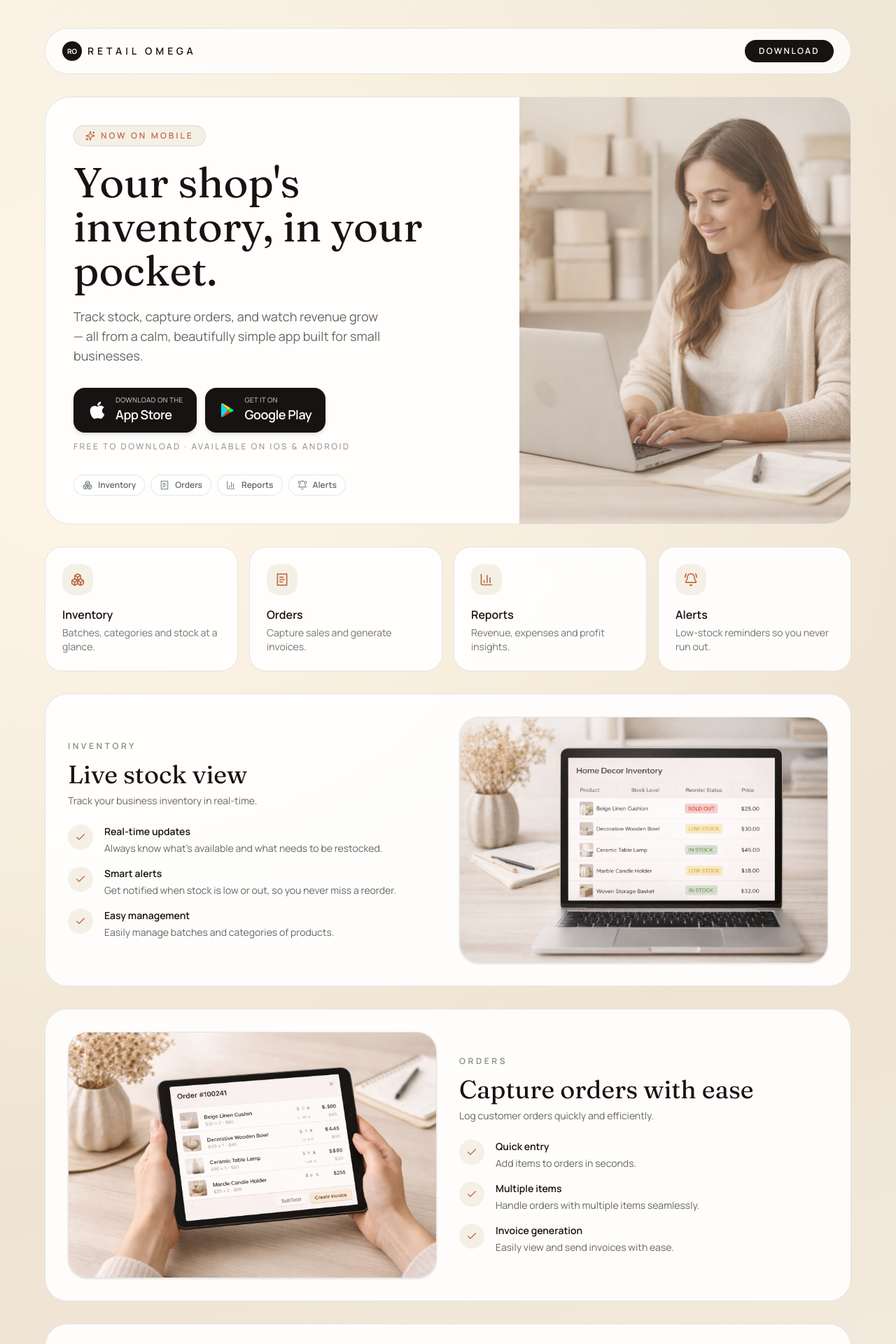
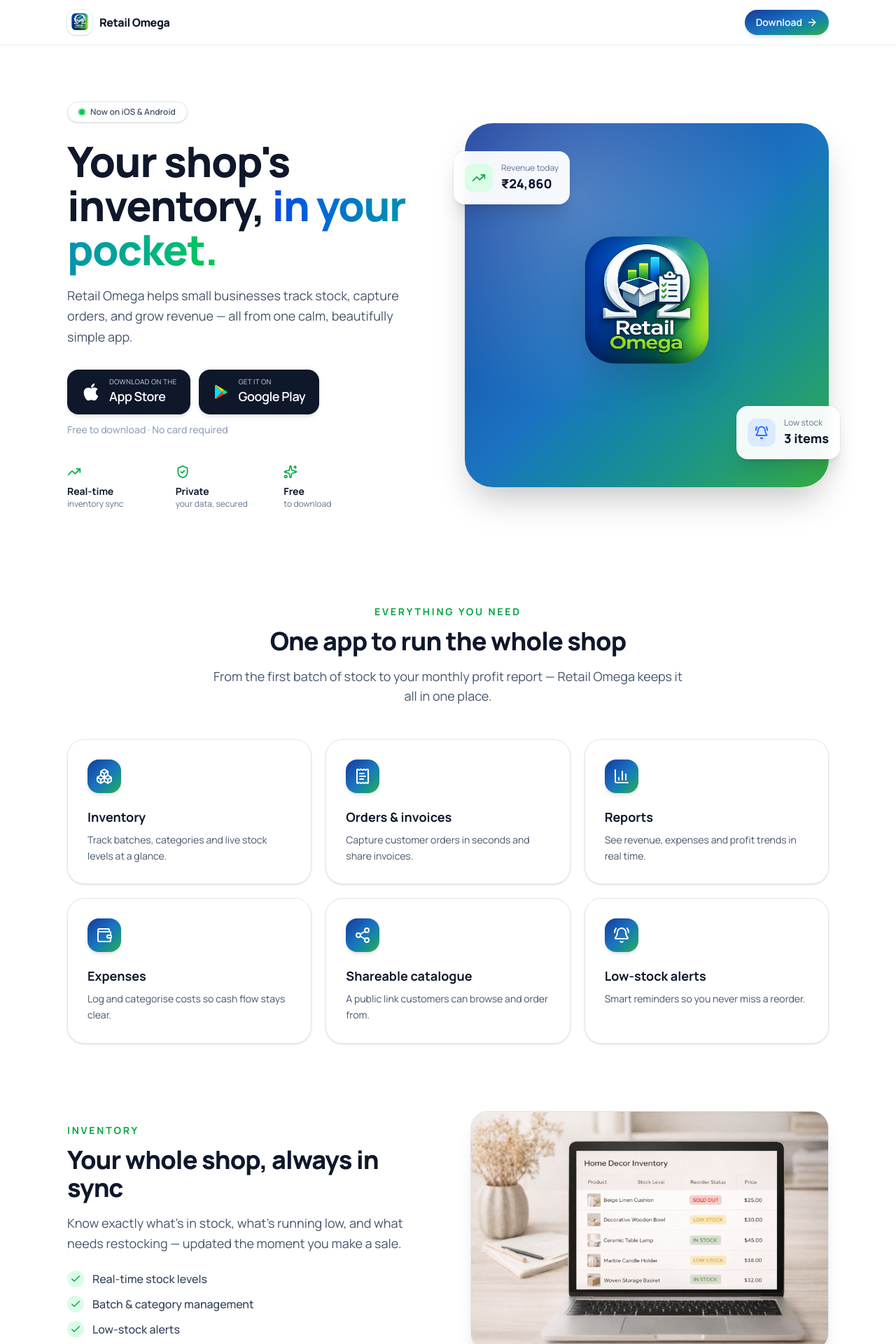
Before and after one commit to ashishthoppil/retail-erp, a Next.js app: page / in a window 1280 px wide. Shown: the top 1920 px of the page at 70% size. Built offline with nearby package versions, Linux system fonts and the light colour scheme.

Commit message:
Changes to homepage and catalogue

```diff
--- a/app/catalog/page.js
+++ b/app/catalog/page.js
@@ -5,9 +5,9 @@ export default function CatalogPage() {
   return (
     <Suspense
       fallback={
-        <div className="min-h-screen px-6 py-12 sm:px-10">
-          <div className="mx-auto w-full max-w-6xl rounded-[32px] border border-black/10 bg-white/85 p-8 shadow-[var(--shadow)]">
-            <p className="text-sm text-black/60">Loading catalogue...</p>
+        <div className="min-h-screen bg-white px-6 py-12 sm:px-10">
+          <div className="mx-auto w-full max-w-6xl rounded-3xl border border-slate-200 bg-white p-8 shadow-xl">
+            <p className="text-sm text-slate-500">Loading catalogue...</p>
           </div>
         </div>
       }
--- a/app/components/StoreBadges.jsx
+++ b/app/components/StoreBadges.jsx
@@ -38,17 +38,26 @@ function PlayLogo({ className }) {
   );
 }
 
-export default function StoreBadges({ className = "", align = "start" }) {
+export default function StoreBadges({
+  className = "",
+  align = "start",
+  variant = "dark",
+}) {
   const justify = align === "center" ? "justify-center" : "justify-start";
+  const base =
+    variant === "light"
+      ? "bg-white text-slate-900 ring-1 ring-black/5"
+      : "bg-slate-900 text-white";
+  const sub = variant === "light" ? "text-slate-500" : "text-white/70";
   return (
     <div className={`flex flex-wrap items-center gap-3 ${justify} ${className}`}>
       <a
         href={APP_STORE_URL}
-        className="group inline-flex items-center gap-3 rounded-2xl bg-[color:var(--ink)] px-5 py-3 text-white shadow-md transition hover:-translate-y-0.5 hover:shadow-lg"
+        className={`group inline-flex items-center gap-3 rounded-2xl px-5 py-3 shadow-md transition hover:-translate-y-0.5 hover:shadow-xl ${base}`}
       >
         <AppleLogo className="h-7 w-7" />
         <span className="flex flex-col leading-none">
-          <span className="text-[10px] font-medium uppercase tracking-wide text-white/70">
+          <span className={`text-[10px] font-medium uppercase tracking-wide ${sub}`}>
             Download on the
           </span>
           <span className="mt-0.5 text-lg font-semibold tracking-tight">
@@ -59,11 +68,11 @@ export default function StoreBadges({ className = "", align = "start" }) {
 
       <a
         href={PLAY_STORE_URL}
-        className="group inline-flex items-center gap-3 rounded-2xl bg-[color:var(--ink)] px-5 py-3 text-white shadow-md transition hover:-translate-y-0.5 hover:shadow-lg"
+        className={`group inline-flex items-center gap-3 rounded-2xl px-5 py-3 shadow-md transition hover:-translate-y-0.5 hover:shadow-xl ${base}`}
       >
         <PlayLogo className="h-6 w-6" />
         <span className="flex flex-col leading-none">
-          <span className="text-[10px] font-medium uppercase tracking-wide text-white/70">
+          <span className={`text-[10px] font-medium uppercase tracking-wide ${sub}`}>
             Get it on
           </span>
           <span className="mt-0.5 text-lg font-semibold tracking-tight">
--- a/app/page.js
+++ b/app/page.js
@@ -1,268 +1,322 @@
 import {
+  ArrowRight,
   BarChart3,
   BellRing,
   Boxes,
-  CheckIcon,
+  Check,
   ReceiptText,
+  Share2,
+  ShieldCheck,
   Sparkles,
+  TrendingUp,
+  Wallet,
 } from "lucide-react";
 import StoreBadges from "./components/StoreBadges";
 
-const featureSections = [
-  {
-    eyebrow: "Inventory",
-    title: "Live stock view",
-    description: "Track your business inventory in real-time.",
-    image: "/images/live-stock.png",
-    points: [
-      {
-        title: "Real-time updates",
-        description:
-          "Always know what's available and what needs to be restocked.",
-      },
-      {
-        title: "Smart alerts",
-        description:
-          "Get notified when stock is low or out, so you never miss a reorder.",
-      },
-      {
-        title: "Easy management",
-        description: "Easily manage batches and categories of products.",
-      },
-    ],
-  },
-  {
-    eyebrow: "Orders",
-    title: "Capture orders with ease",
-    description: "Log customer orders quickly and efficiently.",
-    image: "/images/orders.png",
-    reverse: true,
-    points: [
-      {
-        title: "Quick entry",
-        description: "Add items to orders in seconds.",
-      },
-      {
-        title: "Multiple items",
-        description: "Handle orders with multiple items seamlessly.",
-      },
-      {
-        title: "Invoice generation",
-        description: "Easily view and send invoices with ease.",
-      },
-    ],
-  },
-  {
-    eyebrow: "Finance",
-    title: "Track revenue and expenses",
-    description: "Monitor your cash flow in one place.",
-    image: "/images/reports.png",
-    points: [
-      {
-        title: "Revenue insights",
-        description: "Keep track of your sales and revenue growth.",
-      },
-      {
-        title: "Expense tracking",
-        description: "Monitor and categorize outgoing costs.",
-      },
-      {
-        title: "Analyze profits",
-        description: "Easily view profits and losses over time.",
-      },
-    ],
-  },
-];
+const BRAND_GRADIENT = "bg-gradient-to-br from-[#16399c] via-[#1b73c0] to-[#36ab3b]";
 
-const highlights = [
+const features = [
   {
     icon: Boxes,
     title: "Inventory",
-    description: "Batches, categories and stock at a glance.",
+    description:
+      "Track batches, categories and live stock levels at a glance.",
   },
   {
     icon: ReceiptText,
-    title: "Orders",
-    description: "Capture sales and generate invoices.",
+    title: "Orders & invoices",
+    description: "Capture customer orders in seconds and share invoices.",
   },
   {
     icon: BarChart3,
     title: "Reports",
-    description: "Revenue, expenses and profit insights.",
+    description: "See revenue, expenses and profit trends in real time.",
+  },
+  {
+    icon: Wallet,
+    title: "Expenses",
+    description: "Log and categorise costs so cash flow stays clear.",
+  },
+  {
+    icon: Share2,
+    title: "Shareable catalogue",
+    description: "A public link customers can browse and order from.",
   },
   {
     icon: BellRing,
-    title: "Alerts",
-    description: "Low-stock reminders so you never run out.",
+    title: "Low-stock alerts",
+    description: "Smart reminders so you never miss a reorder.",
   },
+];
+
+const showcase = [
+  {
+    eyebrow: "Inventory",
+    title: "Your whole shop, always in sync",
+    description:
+      "Know exactly what's in stock, what's running low, and what needs restocking — updated the moment you make a sale.",
+    image: "/images/live-stock.png",
+    points: ["Real-time stock levels", "Batch & category management", "Low-stock alerts"],
+  },
+  {
+    eyebrow: "Orders",
+    title: "Capture every sale in seconds",
+    description:
+      "Add multiple items, generate clean invoices, and keep a tidy record of every order — right from your phone.",
+    image: "/images/orders.png",
+    reverse: true,
+    points: ["Quick multi-item entry", "Instant invoices", "Full order history"],
+  },
+  {
+    eyebrow: "Finance",
+    title: "Revenue and expenses, crystal clear",
+    description:
+      "Watch your cash flow in one calm dashboard. Track income, categorise expenses, and see profit at a glance.",
+    image: "/images/reports.png",
+    points: ["Revenue insights", "Expense tracking", "Profit & loss over time"],
+  },
+];
+
+const stats = [
+  { icon: TrendingUp, label: "Real-time", sub: "inventory sync" },
+  { icon: ShieldCheck, label: "Private", sub: "your data, secured" },
+  { icon: Sparkles, label: "Free", sub: "to download" },
 ];
 
 export default function Home() {
   return (
-    <div className="min-h-screen px-4 py-6 sm:px-10 sm:py-10">
-      <div className="mx-auto w-full max-w-6xl space-y-6 sm:space-y-8">
+    <div className="relative min-h-screen overflow-hidden bg-white text-slate-900">
+      {/* Ambient background */}
+      <div className="pointer-events-none absolute inset-0 -z-10">
+        <div className="absolute -left-40 -top-40 h-[32rem] w-[32rem] rounded-full bg-blue-500/15 blur-3xl" />
+        <div className="absolute -right-40 top-20 h-[32rem] w-[32rem] rounded-full bg-green-500/15 blur-3xl" />
+      </div>
+
       {/* Nav */}
-        <header className="flex w-full items-center justify-between rounded-full border border-black/10 bg-white/80 px-6 py-4 backdrop-blur">
-          <div className="flex items-center gap-2 text-sm font-semibold uppercase tracking-[0.35em] text-[color:var(--ink)]">
-            <span className="flex h-7 w-7 items-center justify-center rounded-full bg-[color:var(--ink)] text-[10px] font-bold tracking-normal text-white">
-              RO
+      <header className="sticky top-0 z-30 border-b border-slate-200/70 bg-white/80 backdrop-blur-xl">
+        <div className="mx-auto flex max-w-6xl items-center justify-between px-5 py-3.5 sm:px-8">
+          <div className="flex items-center gap-2.5">
+            <img
+              src="/images/logo.png"
+              alt="Retail Omega"
+              className="h-9 w-9 rounded-xl shadow-sm ring-1 ring-black/5"
+            />
+            <span className="text-base font-extrabold tracking-tight text-slate-900">
+              Retail Omega
             </span>
-            Retail Omega
           </div>
           <a
             href="#download"
-            className="hidden rounded-full bg-[color:var(--ink)] px-5 py-2 text-xs font-semibold uppercase tracking-[0.2em] text-white transition hover:opacity-90 sm:inline-flex"
+            className={`inline-flex items-center gap-1.5 rounded-full px-4 py-2 text-sm font-semibold text-white shadow-md transition hover:opacity-90 ${BRAND_GRADIENT}`}
           >
             Download
+            <ArrowRight className="h-4 w-4" />
           </a>
+        </div>
       </header>
 
       {/* Hero */}
-        <section className="relative overflow-hidden rounded-[36px] border border-black/10 bg-white/90">
-          <div className="grid gap-6 lg:grid-cols-[0.58fr_0.42fr]">
-            <div className="relative z-10 p-8 sm:p-10 lg:pr-0">
-              <span className="inline-flex items-center gap-2 rounded-full border border-black/10 bg-[color:var(--cream)] px-4 py-1.5 text-xs font-semibold uppercase tracking-[0.25em] text-[color:var(--copper)]">
-                <Sparkles className="h-3.5 w-3.5" />
-                Now on mobile
+      <section className="mx-auto grid max-w-6xl items-center gap-12 px-5 pb-10 pt-12 sm:px-8 sm:pt-20 lg:grid-cols-2">
+        <div>
+          <span className="inline-flex items-center gap-2 rounded-full border border-slate-200 bg-white px-4 py-1.5 text-xs font-semibold text-slate-600 shadow-sm">
+            <span className="relative flex h-2 w-2">
+              <span className="absolute inline-flex h-full w-full animate-ping rounded-full bg-green-500 opacity-75" />
+              <span className="relative inline-flex h-2 w-2 rounded-full bg-green-500" />
             </span>
-              <h1 className="mt-5 font-serif text-4xl leading-[1.05] text-[color:var(--ink)] sm:text-5xl lg:text-6xl">
-                Your shop's inventory, in your pocket.
+            Now on iOS &amp; Android
+          </span>
+
+          <h1 className="mt-6 text-4xl font-extrabold leading-[1.05] tracking-tight text-slate-900 sm:text-5xl lg:text-6xl">
+            Your shop's inventory,{" "}
+            <span className="bg-gradient-to-r from-blue-700 to-green-500 bg-clip-text text-transparent">
+              in your pocket.
+            </span>
           </h1>
-              <p className="mt-5 max-w-md text-base text-black/60 sm:text-lg">
-                Track stock, capture orders, and watch revenue grow — all from a
-                calm, beautifully simple app built for small businesses.
+
+          <p className="mt-5 max-w-lg text-lg leading-relaxed text-slate-600">
+            Retail Omega helps small businesses track stock, capture orders, and
+            grow revenue — all from one calm, beautifully simple app.
           </p>
 
           <div className="mt-8">
             <StoreBadges />
-                <p className="mt-3 text-xs font-medium uppercase tracking-[0.2em] text-black/40">
-                  Free to download · Available on iOS & Android
+            <p className="mt-3 text-sm font-medium text-slate-400">
+              Free to download · No card required
             </p>
           </div>
 
-              <div className="mt-8 flex flex-wrap gap-2">
-                {highlights.map((item) => (
-                  <span
-                    key={item.title}
-                    className="inline-flex items-center gap-2 rounded-full border border-black/10 bg-white px-3 py-1.5 text-xs font-semibold text-black/60"
-                  >
-                    <item.icon className="h-3.5 w-3.5 text-[color:var(--sage)]" />
-                    {item.title}
-                  </span>
+          <div className="mt-10 grid max-w-md grid-cols-3 gap-4">
+            {stats.map((s) => (
+              <div key={s.label}>
+                <s.icon className="h-5 w-5 text-green-600" />
+                <p className="mt-2 text-sm font-bold text-slate-900">{s.label}</p>
+                <p className="text-xs text-slate-500">{s.sub}</p>
+              </div>
             ))}
           </div>
         </div>
 
-            <div className="relative min-h-[320px] lg:min-h-[460px]">
-              <div className="pointer-events-none absolute inset-0 bg-gradient-to-br from-[color:var(--clay)]/40 to-transparent" />
+        {/* Hero visual */}
+        <div className="relative mx-auto w-full max-w-md lg:max-w-none">
+          <div
+            className={`relative aspect-square overflow-hidden rounded-[2.5rem] p-8 shadow-2xl ${BRAND_GRADIENT}`}
+          >
+            <div className="absolute inset-0 bg-[radial-gradient(circle_at_30%_20%,rgba(255,255,255,0.25),transparent_55%)]" />
+            <div className="flex h-full items-center justify-center">
               <img
-                src="/images/hero.png"
-                alt="Retail Omega app"
-                className="h-full w-full object-cover"
+                src="/images/logo.png"
+                alt="Retail Omega app icon"
+                className="w-3/5 drop-shadow-2xl"
               />
+            </div>
+          </div>
+
+          {/* Floating cards */}
+          <div className="absolute -left-4 top-10 hidden rounded-2xl bg-white/95 p-4 shadow-xl ring-1 ring-black/5 backdrop-blur sm:block">
+            <div className="flex items-center gap-3">
+              <div className="flex h-10 w-10 items-center justify-center rounded-xl bg-green-100 text-green-600">
+                <TrendingUp className="h-5 w-5" />
+              </div>
+              <div>
+                <p className="text-xs text-slate-500">Revenue today</p>
+                <p className="text-lg font-extrabold text-slate-900">₹24,860</p>
+              </div>
+            </div>
+          </div>
+
+          <div className="absolute -right-4 bottom-10 hidden rounded-2xl bg-white/95 p-4 shadow-xl ring-1 ring-black/5 backdrop-blur sm:block">
+            <div className="flex items-center gap-3">
+              <div className="flex h-10 w-10 items-center justify-center rounded-xl bg-blue-100 text-blue-600">
+                <BellRing className="h-5 w-5" />
+              </div>
+              <div>
+                <p className="text-xs text-slate-500">Low stock</p>
+                <p className="text-lg font-extrabold text-slate-900">3 items</p>
+              </div>
+            </div>
           </div>
         </div>
       </section>
 
-        {/* Highlights strip */}
-        <section className="grid gap-4 sm:grid-cols-2 lg:grid-cols-4">
-          {highlights.map((item) => (
+      {/* Features */}
+      <section className="mx-auto max-w-6xl px-5 py-16 sm:px-8 sm:py-24">
+        <div className="mx-auto max-w-2xl text-center">
+          <p className="text-sm font-bold uppercase tracking-[0.2em] text-green-600">
+            Everything you need
+          </p>
+          <h2 className="mt-3 text-3xl font-extrabold tracking-tight text-slate-900 sm:text-4xl">
+            One app to run the whole shop
+          </h2>
+          <p className="mt-4 text-lg text-slate-600">
+            From the first batch of stock to your monthly profit report — Retail
+            Omega keeps it all in one place.
+          </p>
+        </div>
+
+        <div className="mt-12 grid gap-5 sm:grid-cols-2 lg:grid-cols-3">
+          {features.map((f) => (
             <div
-              key={item.title}
-              className="rounded-[24px] border border-black/10 bg-white/90 p-6 transition hover:-translate-y-1 hover:shadow-[var(--shadow)]"
+              key={f.title}
+              className="group rounded-3xl border border-slate-200 bg-white p-7 shadow-sm transition hover:-translate-y-1 hover:border-transparent hover:shadow-xl"
             >
-              <div className="flex h-11 w-11 items-center justify-center rounded-2xl bg-[color:var(--cream)] text-[color:var(--copper)]">
-                <item.icon className="h-5 w-5" />
+              <div
+                className={`flex h-12 w-12 items-center justify-center rounded-2xl text-white shadow-md ${BRAND_GRADIENT}`}
+              >
+                <f.icon className="h-6 w-6" />
               </div>
-              <p className="mt-4 font-semibold text-[color:var(--ink)]">
-                {item.title}
+              <h3 className="mt-5 text-lg font-bold text-slate-900">{f.title}</h3>
+              <p className="mt-2 text-sm leading-relaxed text-slate-600">
+                {f.description}
               </p>
-              <p className="mt-1 text-sm text-black/55">{item.description}</p>
+            </div>
+          ))}
+        </div>
+      </section>
+
+      {/* Showcase */}
+      <section className="mx-auto max-w-6xl space-y-20 px-5 pb-20 sm:px-8 sm:pb-28">
+        {showcase.map((s) => (
+          <div
+            key={s.title}
+            className="grid items-center gap-10 lg:grid-cols-2 lg:gap-16"
+          >
+            <div className={s.reverse ? "lg:order-2" : ""}>
+              <p className="text-sm font-bold uppercase tracking-[0.2em] text-green-600">
+                {s.eyebrow}
+              </p>
+              <h2 className="mt-3 text-3xl font-extrabold tracking-tight text-slate-900 sm:text-4xl">
+                {s.title}
+              </h2>
+              <p className="mt-4 text-lg leading-relaxed text-slate-600">
+                {s.description}
+              </p>
+              <ul className="mt-6 space-y-3">
+                {s.points.map((p) => (
+                  <li key={p} className="flex items-center gap-3 text-slate-700">
+                    <span className="flex h-6 w-6 items-center justify-center rounded-full bg-green-100 text-green-600">
+                      <Check className="h-4 w-4" />
+                    </span>
+                    <span className="font-medium">{p}</span>
+                  </li>
+                ))}
+              </ul>
+            </div>
+            <div className={s.reverse ? "lg:order-1" : ""}>
+              <div className="relative">
+                <div
+                  className={`absolute -inset-4 -z-10 rounded-[2.5rem] opacity-20 blur-2xl ${BRAND_GRADIENT}`}
+                />
+                <img
+                  src={s.image}
+                  alt={s.title}
+                  className="w-full rounded-3xl border border-slate-200 bg-white object-cover shadow-xl"
+                />
+              </div>
+            </div>
           </div>
         ))}
       </section>
 
-        {/* Feature sections */}
-        {featureSections.map((section) => (
-          <section
-            key={section.title}
-            className="grid gap-8 rounded-[32px] border border-black/10 bg-white/90 p-8 lg:grid-cols-2 lg:items-center"
+      {/* Download CTA */}
+      <section id="download" className="mx-auto max-w-6xl px-5 pb-20 sm:px-8">
+        <div
+          className={`relative overflow-hidden rounded-[2.5rem] px-6 py-16 text-center shadow-2xl sm:px-16 sm:py-20 ${BRAND_GRADIENT}`}
         >
-            <div className={section.reverse ? "lg:order-2" : ""}>
-              <p className="text-xs font-semibold uppercase tracking-[0.3em] text-[color:var(--sage)]">
-                {section.eyebrow}
-              </p>
-              <h2 className="mt-3 font-serif text-3xl text-[color:var(--ink)] sm:text-4xl">
-                {section.title}
+          <div className="absolute inset-0 bg-[radial-gradient(circle_at_20%_20%,rgba(255,255,255,0.2),transparent_50%)]" />
+          <div className="relative">
+            <img
+              src="/images/logo.png"
+              alt="Retail Omega"
+              className="mx-auto h-20 w-20 rounded-2xl shadow-lg ring-1 ring-white/20"
+            />
+            <h2 className="mx-auto mt-6 max-w-2xl text-3xl font-extrabold tracking-tight text-white sm:text-5xl">
+              Run your business from anywhere
             </h2>
-              <p className="mt-2 text-sm text-black/60">
-                {section.description}
-              </p>
-              <div className="mt-6 space-y-4 text-sm text-black/65">
-                {section.points.map((item) => (
-                  <div key={item.title} className="flex gap-4">
-                    <div className="flex h-9 w-9 shrink-0 items-center justify-center rounded-full bg-[color:var(--cream)] text-[color:var(--copper)]">
-                      <CheckIcon className="h-4 w-4" />
-                    </div>
-                    <div>
-                      <p className="font-semibold text-[color:var(--ink)]">
-                        {item.title}
-                      </p>
-                      <p className="mt-1 text-black/60">{item.description}</p>
-                    </div>
-                  </div>
-                ))}
-              </div>
-            </div>
-            <div
-              className={`flex items-center justify-center ${
-                section.reverse ? "lg:order-1" : ""
-              }`}
-            >
-              <img
-                src={section.image}
-                alt={`${section.title} preview`}
-                className="w-full max-w-lg rounded-[28px] border border-black/10 bg-white object-cover shadow-sm"
-              />
-            </div>
-          </section>
-        ))}
-
-        {/* Download CTA */}
-        <section
-          id="download"
-          className="relative overflow-hidden rounded-[36px] border border-black/10 bg-[color:var(--ink)] p-10 text-center sm:p-14"
-        >
-          <div className="pointer-events-none absolute -left-16 -top-16 h-56 w-56 rounded-full bg-[color:var(--copper)]/30 blur-3xl" />
-          <div className="pointer-events-none absolute -bottom-16 -right-16 h-56 w-56 rounded-full bg-[color:var(--sage)]/30 blur-3xl" />
-          <div className="relative">
-            <p className="text-xs font-semibold uppercase tracking-[0.3em] text-white/60">
-              Get the app
-            </p>
-            <h2 className="mx-auto mt-4 max-w-2xl font-serif text-3xl text-white sm:text-5xl">
-              Run your business from anywhere.
-            </h2>
-            <p className="mx-auto mt-4 max-w-md text-sm text-white/70 sm:text-base">
-              Download Retail Omega and bring calm, organized inventory
-              management to your pocket today.
+            <p className="mx-auto mt-4 max-w-md text-base text-white/80 sm:text-lg">
+              Download Retail Omega today and bring calm, organised inventory
+              management to your pocket.
             </p>
             <div className="mt-8 flex justify-center">
-              <StoreBadges align="center" />
+              <StoreBadges align="center" variant="light" />
+            </div>
           </div>
         </div>
       </section>
 
       {/* Footer */}
-        <footer className="flex flex-col items-center justify-between gap-4 rounded-[24px] border border-black/10 bg-white/80 px-6 py-5 text-sm text-black/55 sm:flex-row">
-          <div className="flex items-center gap-2 font-semibold uppercase tracking-[0.3em] text-[color:var(--ink)]">
-            <span className="flex h-6 w-6 items-center justify-center rounded-full bg-[color:var(--ink)] text-[9px] font-bold tracking-normal text-white">
-              RO
-            </span>
-            Retail Omega
+      <footer className="border-t border-slate-200">
+        <div className="mx-auto flex max-w-6xl flex-col items-center justify-between gap-4 px-5 py-8 text-sm text-slate-500 sm:flex-row sm:px-8">
+          <div className="flex items-center gap-2.5">
+            <img
+              src="/images/logo.png"
+              alt="Retail Omega"
+              className="h-7 w-7 rounded-lg ring-1 ring-black/5"
+            />
+            <span className="font-bold text-slate-800">Retail Omega</span>
           </div>
           <p>© {new Date().getFullYear()} Retail Omega. All rights reserved.</p>
+        </div>
       </footer>
-      </div>
     </div>
   );
 }
```
Also changed, not shown: app/catalog/CatalogClient.jsx (+53 -45 lines), public/images/logo.png (added). Lines whose indentation alone changed are shown as unchanged.
